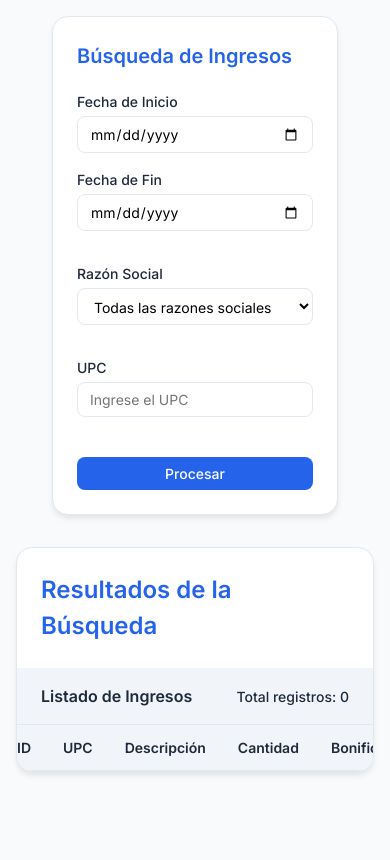
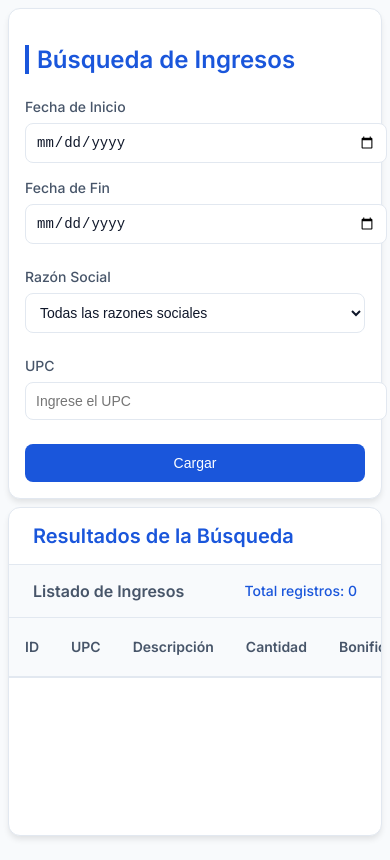
Before and after one commit to dalquijayg/SysCua, an Electron app: page src/vistas/Ingresos.html in a window 390 px wide. Drawn offline with Linux system fonts and the light colour scheme; no server answers.

Commit message:
first commit

```diff
--- a/src/disenos/Ingreso.css
+++ b/src/disenos/Ingreso.css
@@ -1,81 +1,83 @@
 :root {
-    --primary-color: #2563eb;
-    --primary-hover: #1d4ed8;
-    --secondary-color: #1e40af;
+    --primary-color: #1a56db;
+    --primary-hover: #1e40af;
+    --secondary-color: #64748b;
     --background-color: #f8fafc;
-    --table-header: #f1f5f9;
-    --text-color: #1e293b;
+    --surface-color: #ffffff;
+    --text-primary: #0f172a;
+    --text-secondary: #475569;
     --border-color: #e2e8f0;
     --shadow-sm: 0 1px 2px 0 rgb(0 0 0 / 0.05);
     --shadow-md: 0 4px 6px -1px rgb(0 0 0 / 0.1);
-}
-
-* {
-    margin: 0;
-    padding: 0;
-    box-sizing: border-box;
-    font-family: 'Inter', system-ui, -apple-system, sans-serif;
+    --accent-color: #3b82f6;
 }
 
 body {
     background-color: var(--background-color);
-    color: var(--text-color);
+    color: var(--text-primary);
     min-height: 100vh;
-    padding: 2rem;
-    line-height: 1.5;
+    margin: 0;
+    padding: 0.5rem;
+    font-family: 'Inter', system-ui, -apple-system, sans-serif;
 }
 
 .container {
-    max-width: 1400px;
+    max-width: none;
     margin: 0 auto;
-    display: grid;
-    gap: 2rem;
+    display: flex;
+    flex-direction: column;
+    gap: 1rem;
+    height: calc(100vh - 1rem);
 }
 
 /* Sección de Búsqueda */
 .search-section {
-    background: white;
+    background: var(--surface-color);
     padding: 1.5rem;
-    border-radius: 1rem;
+    border-radius: 0.75rem;
     box-shadow: var(--shadow-md);
     border: 1px solid var(--border-color);
-    max-width: 800px; /* Limitamos el ancho máximo */
-    margin: 0 auto; /* Centramos el contenedor */
 }
 
 .search-section h2 {
     color: var(--primary-color);
-    font-size: 1.25rem;
-    margin-bottom: 1.25rem;
+    font-size: 1.5rem;
+    margin-bottom: 1.5rem;
     font-weight: 600;
+    text-align: left;
+    padding-left: 0.5rem;
+    border-left: 4px solid var(--primary-color);
 }
 
 #ingresoForm {
-    display: grid;
-    grid-template-columns: repeat(2, 1fr); /* 2 columnas */
-    gap: 1rem;
+    display: flex;
+    flex-wrap: wrap;
+    gap: 1.5rem;
+    align-items: flex-end;
 }
 
 .form-group {
-    margin-bottom: 1rem;
-}
-
-.form-group.full-width {
-    grid-column: 1 / -1; /* Ocupa ambas columnas */
+    flex: 1;
+    min-width: 200px;
+    margin: 0;
 }
 
 .date-container {
-    display: grid;
-    grid-template-columns: repeat(2, 1fr);
+    display: flex;
     gap: 1rem;
-    grid-column: 1 / -1; /* Ocupa ambas columnas */
+    flex: 2;
+    min-width: 300px;
+}
+
+.date-container > div {
+    flex: 1;
 }
 
 label {
+    font-weight: 500;
+    margin-bottom: 0.5rem;
     display: block;
-    margin-bottom: 0.25rem;
-    font-weight: 500;
-    color: var(--text-color);
+    color: var(--text-secondary);
     font-size: 0.875rem;
 }
 
@@ -83,54 +85,65 @@ input[type="date"],
 select,
 input[type="text"] {
     width: 100%;
-    padding: 0.5rem 0.75rem;
+    padding: 0.625rem;
     border: 1px solid var(--border-color);
     border-radius: 0.5rem;
     font-size: 0.875rem;
-    background-color: white;
+    color: var(--text-primary);
+    background-color: var(--surface-color);
     transition: all 0.2s ease;
 }
 
 input:focus,
 select:focus {
     outline: none;
-    border-color: var(--primary-color);
-    box-shadow: 0 0 0 3px rgba(37, 99, 235, 0.1);
+    border-color: var(--accent-color);
+    box-shadow: 0 0 0 3px rgba(59, 130, 246, 0.1);
 }
 
 .search-button {
     background-color: var(--primary-color);
     color: white;
-    padding: 0.5rem 1rem;
+    padding: 0.625rem 1.25rem;
     border: none;
     border-radius: 0.5rem;
     font-size: 0.875rem;
     font-weight: 500;
     cursor: pointer;
-    width: auto; /* Ajusta el ancho al contenido */
-    min-width: 120px; /* Ancho mínimo */
-    justify-self: end; /* Alinea el botón a la derecha */
-    grid-column: 2; /* Coloca el botón en la segunda columna */
+    transition: all 0.2s ease;
+    min-width: 120px;
+    height: 38px;
 }
 
 .search-button:hover {
     background-color: var(--primary-hover);
 }
 
-/* El resto del CSS se mantiene igual */
+/* Sección de Resultados */
 .results-section {
-    background: white;
-    border-radius: 1rem;
+    background: var(--surface-color);
+    border-radius: 0.75rem;
     box-shadow: var(--shadow-md);
     border: 1px solid var(--border-color);
-    overflow: hidden;
+    flex: 1;
+    min-height: 0;
+    display: flex;
+    flex-direction: column;
 }
 
 .results-section h2 {
     color: var(--primary-color);
-    font-size: 1.5rem;
-    margin: 1.5rem;
-    font-weight: 600;
+    font-size: 1.25rem;
+    margin: 0;
+    padding: 1rem 1.5rem;
+    border-bottom: 1px solid var(--border-color);
+}
+
+.table-container {
+    flex: 1;
+    min-height: 0;
+    display: flex;
+    flex-direction: column;
 }
 
 .table-header {
@@ -138,56 +151,58 @@ select:focus {
     justify-content: space-between;
     align-items: center;
     padding: 1rem 1.5rem;
+    background-color: var(--background-color);
     border-bottom: 1px solid var(--border-color);
-    background-color: var(--table-header);
 }
 
 .table-header h3 {
     font-size: 1rem;
     font-weight: 600;
-    color: var(--text-color);
+    color: var(--text-secondary);
+    margin: 0;
 }
 
 .records-count {
     font-size: 0.875rem;
-    color: var(--text-color);
+    color: var(--primary-color);
     font-weight: 500;
 }
 
 .table-scroll {
-    overflow-x: auto;
-    max-height: 600px;
+    flex: 1;
+    overflow: auto;
+    border-radius: 0 0 0.75rem 0.75rem;
 }
 
 .data-grid {
     width: 100%;
     border-collapse: collapse;
-    white-space: nowrap;
     font-size: 0.875rem;
 }
 
 .data-grid th {
-    background-color: var(--table-header);
+    background-color: var(--background-color);
     font-weight: 600;
-    color: var(--text-color);
+    color: var(--text-secondary);
     padding: 0.75rem 1rem;
     text-align: left;
     position: sticky;
     top: 0;
     z-index: 10;
-    border-bottom: 1px solid var(--border-color);
+    border-bottom: 2px solid var(--border-color);
 }
 
 .data-grid td {
     padding: 0.75rem 1rem;
     border-bottom: 1px solid var(--border-color);
-    color: var(--text-color);
+    color: var(--text-primary);
 }
 
 .data-grid tbody tr:hover {
-    background-color: #f8fafc;
+    background-color: rgba(59, 130, 246, 0.05);
 }
 
+/* Estados */
 .estado-activo {
     color: #059669;
     font-weight: 500;
@@ -198,7 +213,7 @@ select:focus {
     font-weight: 500;
 }
 
-/* Mensajes y descripciones */
+/* Mensajes de error */
 .error-message {
     color: #dc2626;
     font-size: 0.75rem;
@@ -207,42 +222,84 @@ select:focus {
 }
 
 .descripcion-producto {
-    display: block;
     margin-top: 0.5rem;
-    color: var(--text-color);
+    color: var(--text-secondary);
     font-size: 0.875rem;
 }
 
 /* Responsive */
 @media (max-width: 768px) {
     body {
+        padding: 0.5rem;
+    }
+
+    .container {
+        gap: 0.5rem;
+    }
+
+    .search-section {
         padding: 1rem;
     }
 
     .date-container {
-        grid-template-columns: 1fr;
+        flex-direction: column;
     }
 
-    .table-scroll {
-        margin: 0 -1rem;
-    }
-}
-@media (max-width: 768px) {
-    body {
-        padding: 1rem;
-    }
-
-    #ingresoForm {
-        grid-template-columns: 1fr; /* Una sola columna en móviles */
-    }
-
-    .date-container {
-        grid-template-columns: 1fr;
+    .form-group {
+        min-width: 100%;
     }
 
     .search-button {
         width: 100%;
-        grid-column: 1;
-        justify-self: stretch;
     }
 }
+.pagination-controls {
+    display: flex;
+    justify-content: space-between;
+    align-items: center;
+    padding: 0.5rem 1rem;
+    background-color: var(--background-color);
+    border-top: 1px solid var(--border-color);
+}
+
+.pagination-info {
+    font-size: 0.875rem;
+    color: var(--text-secondary);
+}
+
+.pagination-buttons {
+    display: flex;
+    gap: 0.5rem;
+}
+
+.pagination-buttons button {
+    padding: 0.5rem 1rem;
+    background-color: var(--primary-color);
+    color: white;
+    border: none;
+    border-radius: 0.375rem;
+    font-size: 0.875rem;
+    cursor: pointer;
+    transition: background-color 0.2s;
+}
+
+.pagination-buttons button:hover:not(:disabled) {
+    background-color: var(--primary-hover);
+}
+
+.pagination-buttons button:disabled {
+    background-color: var(--secondary-color);
+    cursor: not-allowed;
+    opacity: 0.7;
+}
+
+@media (max-width: 768px) {
+    .pagination-controls {
+        flex-direction: column;
+        gap: 0.5rem;
+    }
+
+    .pagination-info {
+        text-align: center;
+    }
+}
--- a/src/vistas/Ingresos.html
+++ b/src/vistas/Ingresos.html
@@ -3,7 +3,7 @@
 <head>
     <meta charset="UTF-8">
     <meta name="viewport" content="width=device-width, initial-scale=1.0">
-    <title>Sistema de Ingresos</title>
+    <title>Ingresos</title>
     <link rel="stylesheet" href="../disenos/Ingreso.css">
     <link href="https://fonts.googleapis.com/css2?family=Inter:wght@400;500;600&display=swap" rel="stylesheet">
 </head>
@@ -38,7 +38,7 @@
                     <span class="descripcion-producto" id="descProducto"></span>
                 </div>
 
-                <button type="submit" class="search-button">Procesar</button>
+                <button type="submit" class="search-button">Cargar</button>
             </form>
         </div>
 
```
Also changed, not shown: 1 other file.
